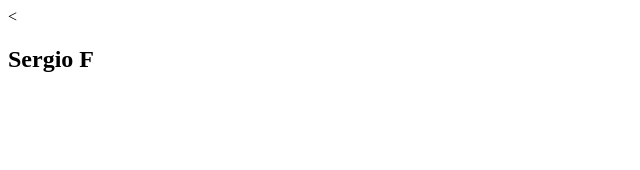
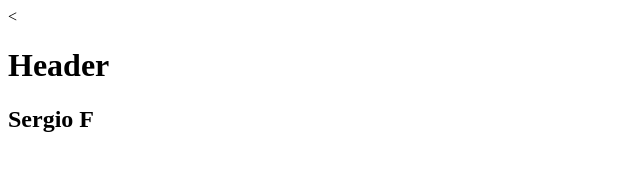
Before and after one commit to Sergio31416/curso, a plain HTML site: page index.html in a window 1280 px wide. Shown: the whole page, without its empty margins (0-640 px from the left). Drawn offline with Linux system fonts and the light colour scheme.

Commit message:
agregamos header

```diff
--- a/index.html
+++ b/index.html
@@ -6,6 +6,11 @@
 	<title>Git y github</title>
 </head>
 <body>
+	<header>
+		<h1>
+			Header
+		</h1>
+	</header>
 	<div>
 		<h2>Sergio F</h2>
 	</div>
```
Also changed, not shown: 1 other file.
